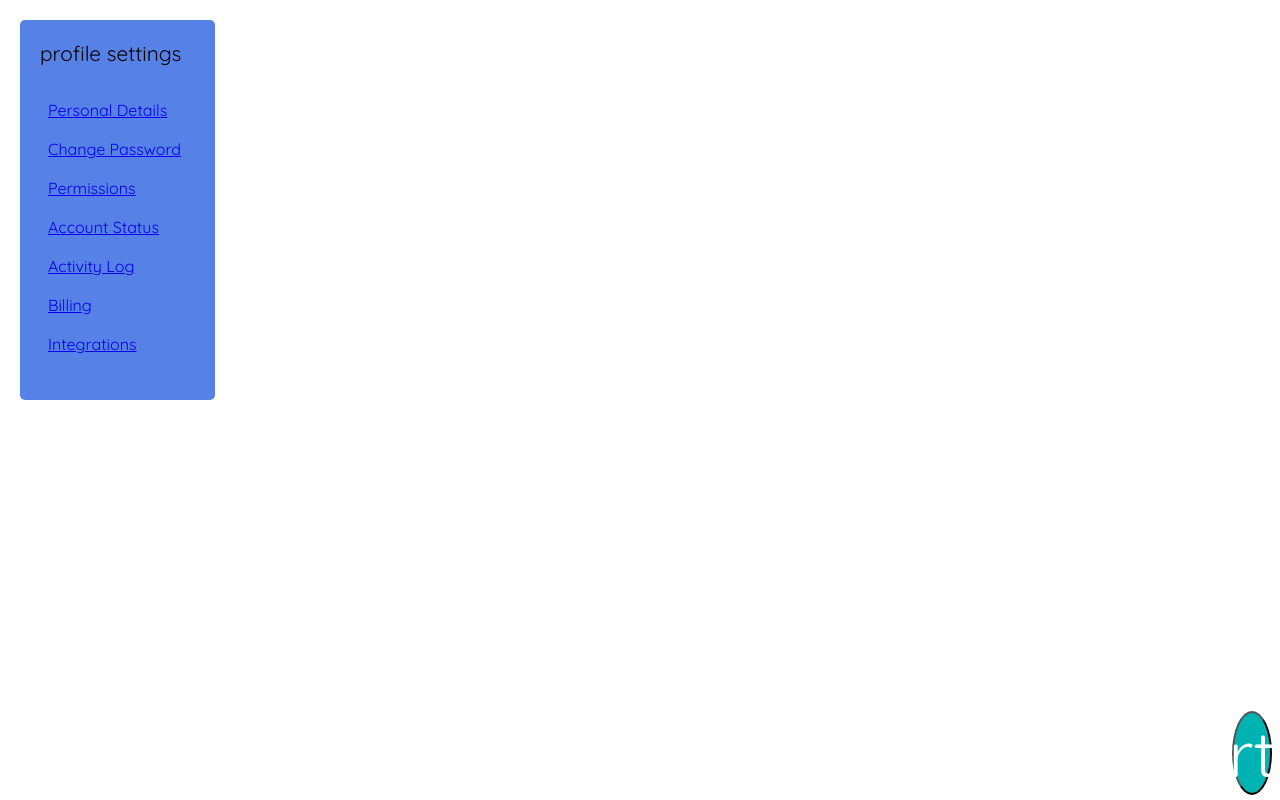
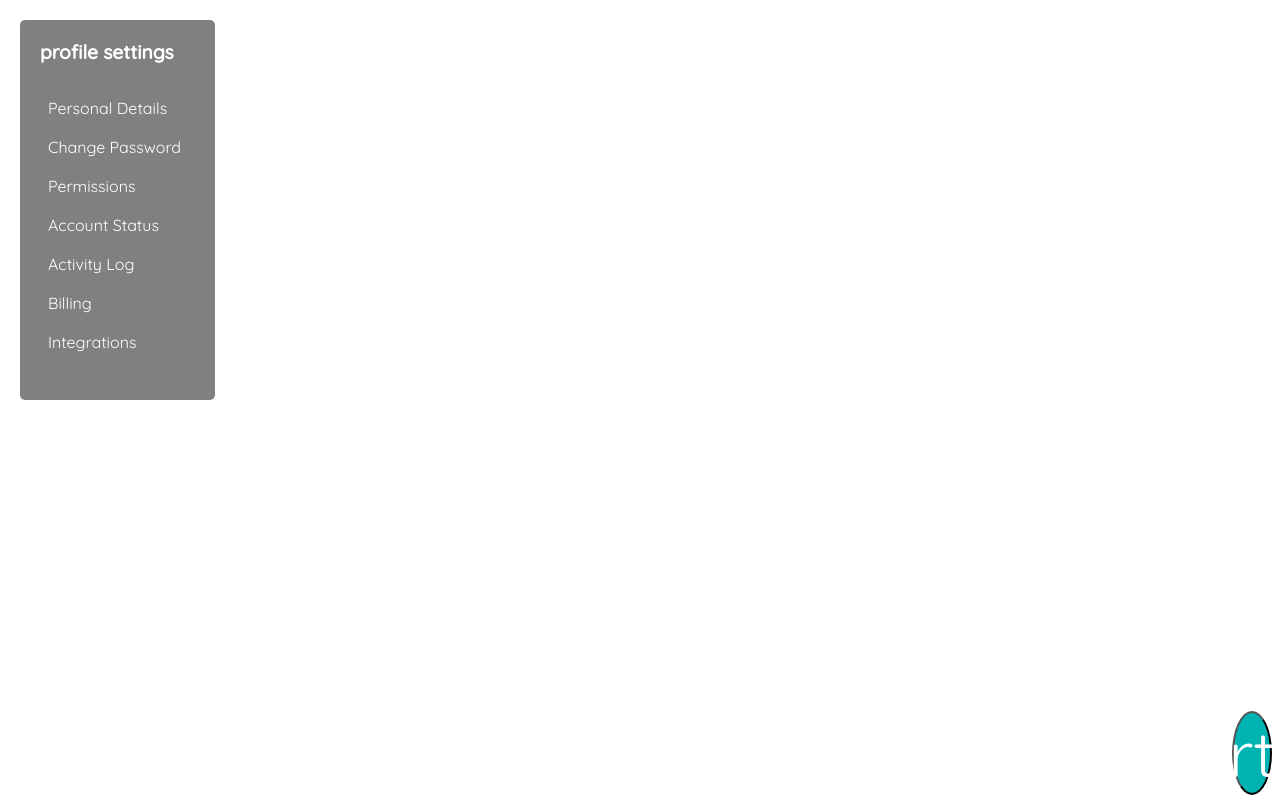
Before and after one commit to DC-21/React-Admin-Dashboard, a React (Vite) app: page / in a window 1280 px wide. Built offline with nearby package versions, Linux system fonts and the light colour scheme.

Commit message:
first commit

```diff
--- a/index.html
+++ b/index.html
@@ -9,7 +9,7 @@
       rel="stylesheet"
     />
     <meta name="viewport" content="width=device-width, initial-scale=1.0" />
-    <title>Profile</title>
+    <title>Tok</title>
   </head>
   <body>
     <div id="root"></div>
--- a/src/components/Profile.jsx
+++ b/src/components/Profile.jsx
@@ -13,7 +13,7 @@ const Profile = () => {
           height: '380px'
         }}
       >
-        <p style={{ fontSize: '1.3em', padding: '20px' }}>profile settings</p>
+        <p className='txt' style={{ fontSize: '1.2em', padding: '20px', color: 'white' }}>profile settings</p>
         <div className='links' style={{ paddingLeft: '20px' }}>
           <Link to="/username" style={{ cursor: 'pointer' }}>
             <p
--- a/src/components/profile.css
+++ b/src/components/profile.css
@@ -6,12 +6,25 @@
 .profile{
     padding: 20px;
 }
+
+.links p{
+    color: white;
+}
+
 .links p:hover {
-    background-color: #0046eb;
+    background-color: rgb(211, 198, 198);
     height: 25px;
     border-radius: 4px;
     width: 80%;
 }
+.links a {
+    text-decoration: none;
+  }
+
 .side{
-    background-color: #5681e6;
+    background-color: gray;
 }
+
+.txt{
+    font-weight: bold;
+}
```
